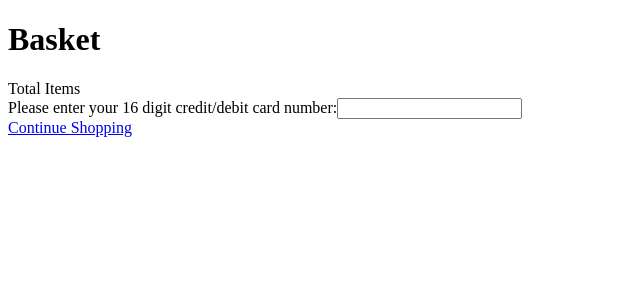
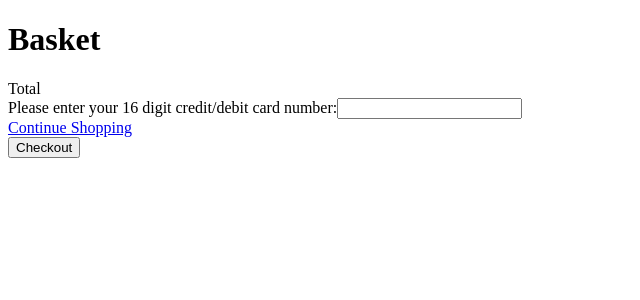
Before and after one commit to mrrustemka/shopping-simulator, a React (Create React App) app: page /basket in a window 1280 px wide. Shown: the top 300 px of the page, without its empty margins (0-640 px from the left). Built offline with nearby package versions, Linux system fonts and the light colour scheme.

Commit message:
recreate-total-items-to-total

```diff
--- a/src/components/Basket.jsx
+++ b/src/components/Basket.jsx
@@ -1,15 +1,17 @@
 import React from "react";
 import { Link } from "react-router-dom";
-import TotalItems from "./TotalItems";
+import Total from "./Total";
 import Card from "./Card";
+import Checkout from "./Checkout";
 
 function Basket() {
   return (
     <div>
       <h1>Basket</h1>
-      <TotalItems />
+      <Total />
       <Card />
       <Link to="/">Continue Shopping</Link>
+      <Checkout />
     </div>
   );
 }
--- /dev/null
+++ b/src/components/Checkout.jsx
@@ -0,0 +1,11 @@
+import React from "react";
+
+function Checkout() {
+  return (
+    <div>
+      <button>Checkout</button>
+    </div>
+  );
+}
+
+export default Checkout;
--- a/src/components/ProductList.jsx
+++ b/src/components/ProductList.jsx
@@ -1,6 +1,6 @@
 import React from "react";
 import { Link } from "react-router-dom";
-import TotalItems from "./TotalItems";
+import TotalItems from "./Total";
 
 function ProductList() {
   return (
--- /dev/null
+++ b/src/components/Total.jsx
@@ -0,0 +1,7 @@
+import React from "react";
+
+function Total() {
+  return <div>Total</div>;
+}
+
+export default Total;
--- a/src/components/TotalItems.jsx
+++ /dev/null
@@ -1,7 +0,0 @@
-import React from "react";
-
-function TotalItems() {
-  return <div>Total Items</div>;
-}
-
-export default TotalItems;
```
